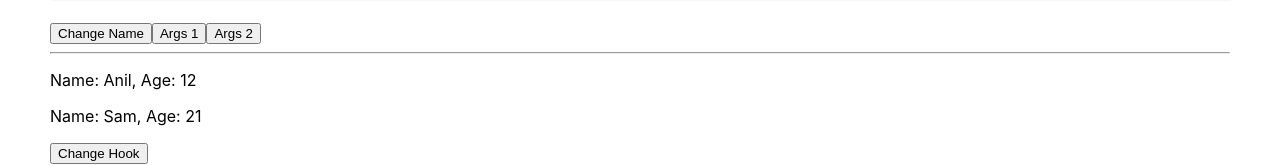
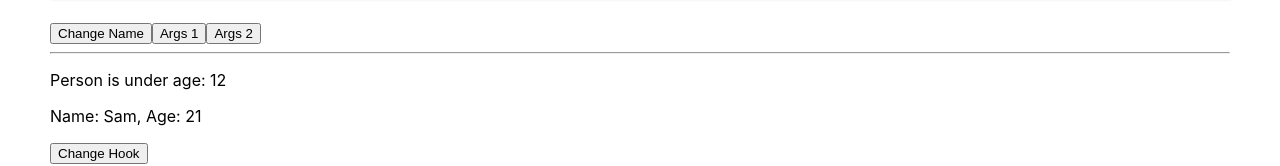
Before and after one commit to anil-bomma/react-burger-app, a React (Create React App) app: page / in a window 1280 px wide. Shown: the part 636-802 px from the top of the page. Built offline with nearby package versions, Linux system fonts and the light colour scheme.

Commit message:
conditional rendring

```diff
--- a/src/Person/PersonHooks.js
+++ b/src/Person/PersonHooks.js
@@ -20,7 +20,15 @@ const PersonHook = () => {
     }
 
     const personMap = personState.person.map(
-        item => <p key={item.name}>Name: {item.name}, Age: {item.age}</p>
+        item => {
+            if (item.age > 18) {
+                return <p key={item.name}>Name: {item.name}, Age: {item.age}</p>
+            } else {
+                return <p>Person is under age: {item.age}</p>
+            }
+
+        }
+
     );
 
 
```
Also changed, not shown: 1 other file (tests, documents, lock files or other folders).
